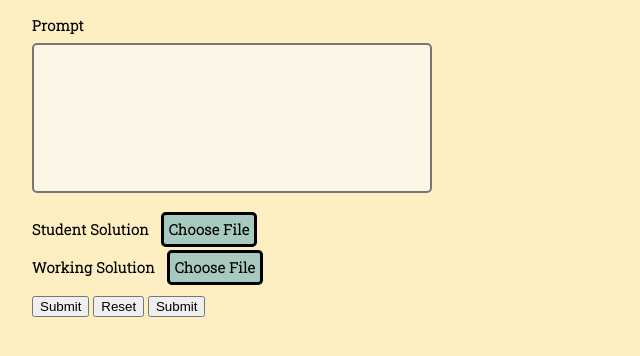
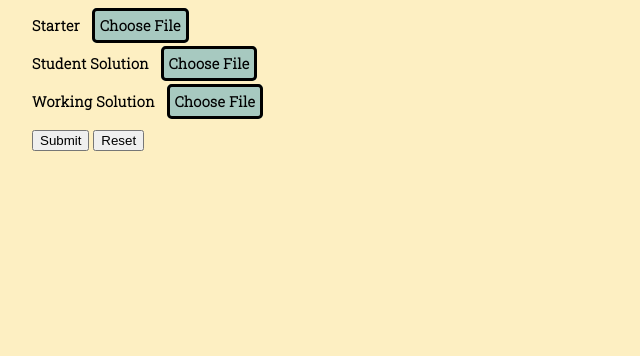
Before and after one commit to ADSteele916/nwhacks2022, a Flask app: page /teacher in a window 1280 px wide. Shown: the part 96-452 px from the top of the page, without its empty margins (0-640 px from the left). Run offline with Flask 2, Linux system fonts and the light colour scheme.

Commit message:
teacher portal working

```diff
--- a/app.py
+++ b/app.py
@@ -24,25 +24,30 @@ def teacher_page():
 @app.route('/display', methods = ['GET', 'POST'])
 def display_file():
     if request.method == 'POST':
-        starter = request.files['starter']
-        f1 = request.files['file1']
-        f2 = request.files['file2']
-        starter_name = secure_filename(starter.filename)
-        filename1 = secure_filename(f1.filename)
-        filename2 = secure_filename(f2.filename)
 
-        starter.save(app.config['UPLOAD_FOLDER'] + starter_name)
-        f1.save(app.config['UPLOAD_FOLDER'] + filename1)
-        f2.save(app.config['UPLOAD_FOLDER'] + filename2)
+        if request.files['starter'] is not None:
 
-        starter_file = open(app.config['UPLOAD_FOLDER'] + starter_name,"r")
-        file1 = open(app.config['UPLOAD_FOLDER'] + filename1,"r")
-        file2 = open(app.config['UPLOAD_FOLDER'] + filename2,"r")
+            starter = request.files['starter']
+            f1 = request.files['file1']
+            f2 = request.files['file2']
+            starter_name = secure_filename(starter.filename)
+            filename1 = secure_filename(f1.filename)
+            filename2 = secure_filename(f2.filename)
 
-        starter_text = file_text_to_code_string(starter_file)
-        submission = file_text_to_code_string(file1)
-        solution = file_text_to_code_string(file2)
-        results = compare_submission_solution(starter_text, submission, solution)
+            starter.save(app.config['UPLOAD_FOLDER'] + starter_name)
+            f1.save(app.config['UPLOAD_FOLDER'] + filename1)
+            f2.save(app.config['UPLOAD_FOLDER'] + filename2)
+
+            starter_file = open(app.config['UPLOAD_FOLDER'] + starter_name,"r")
+            file1 = open(app.config['UPLOAD_FOLDER'] + filename1,"r")
+            file2 = open(app.config['UPLOAD_FOLDER'] + filename2,"r")
+
+            starter_text = file_text_to_code_string(starter_file)
+            submission = file_text_to_code_string(file1)
+            solution = file_text_to_code_string(file2)
+            results = is_passing(compare_submission_solution(starter_text, submission, solution))
+
+
 
     return render_template('results.html', content=results)
 
--- a/templates/index.html
+++ b/templates/index.html
@@ -26,8 +26,8 @@
         </center>
         <div class="button">
             <center>
-            <button class="submit portal student"><a href="student.html">Student</a></button>
-            <button class="submit portal teacher"><a href="teacher.html">Teacher</a></button>
+            <button class="submit portal student"><a href=student>Student</a></button>
+            <button class="submit portal teacher"><a href=teacher>Teacher</a></button>
             </center>
         </div>
     </main>
--- a/templates/teacher.html
+++ b/templates/teacher.html
@@ -17,30 +17,41 @@
     <main class ="mainBox">
         <form action = "/display" method = "POST"
             enctype = "multipart/form-data">
-            Prompt <br>
-            <input class="textPrompt" type="text" id="prompt"
-            style="width: 400px"  style="height: 200px"
-            name="prompt">
+            Starter
+            <input type = "file" name = "starter" id = "1"/>
+            <label for="1">Choose File</label>
             <br><br>
             Student Solution
 
-            <input type = "file" name = "file1"
-            id="fileUpload"/><label for="fileUpload">Choose File</label>
+            <input type = "file" name = "file1" id = "2"/>
+            <label for="2">Choose File</label>
 
             <br><br>
-            Working Solution <input type = "file" name = "file2"
-            id="fileUpload" /><label for="fileUpload">Choose File</label>
+            Working Solution <input type = "file" name = "file2", id = "3"/>
+            <label for="3">Choose File</label>
 
             <br><br>
             <input type = "submit" class="submitBtn"/>
             <input type = "reset" class="resetBtn"/>
-
-            <form action="yourScript">
-                <input type="file" multiple onchange="showType(this)">
-                <input type="submit">
-            </form>
         </form>
     </main>
 
 </body>
 </html>
+
+<!-- <main>
+    <form action = "/display" method = "POST"
+        enctype = "multipart/form-data">
+        Starter <input type = "file" name = "starter" />
+        <br><br>
+        Student Solution <input type = "file" name = "file1" />
+        <br><br>
+        Working Solution <input type = "file" name = "file2" />
+        <br><br>
+        <input type = "submit"/>
+        <input type = "reset"/>
+    </form>
+</main>
+
+</body>
+</html> -->
```
Also changed, not shown: static/solution.py (added, +26 -0 lines), static/starter.py (added, +7 -0 lines), static/submission_indent_error.py (added, +26 -0 lines).
